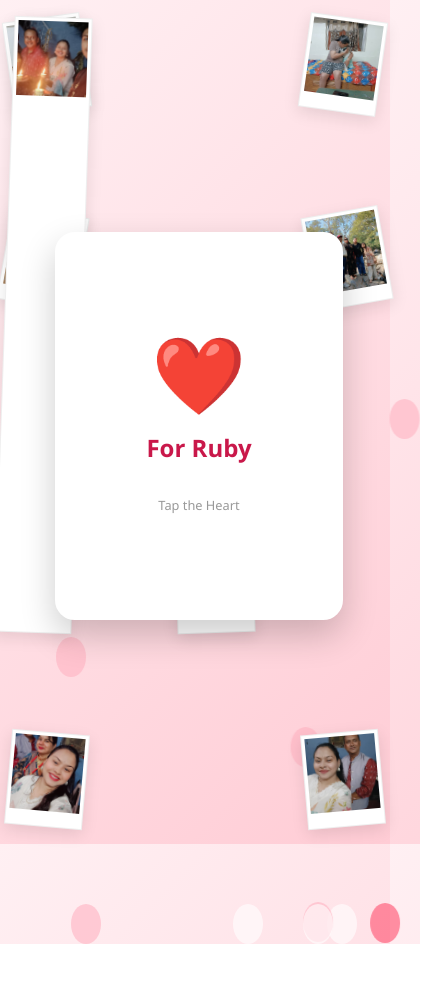
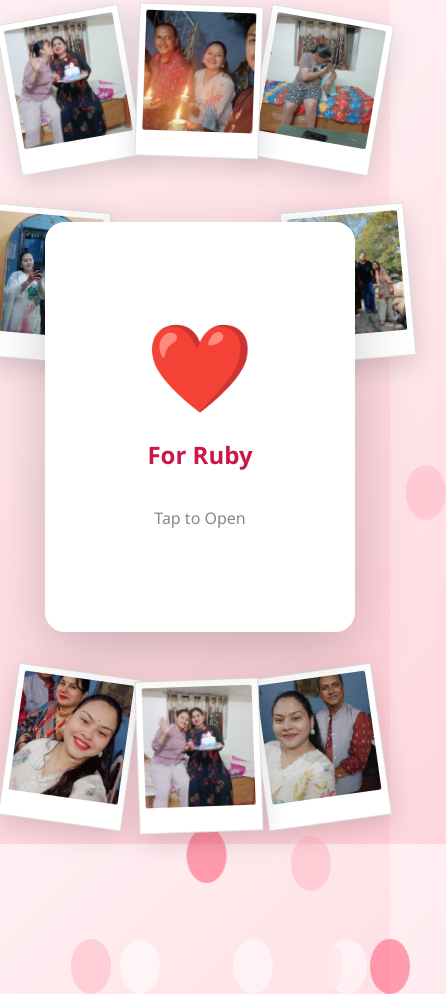
Before and after one commit to AADI-playz23/birthbay, a plain HTML site: page index.html in a window 390 px wide. Shown: the whole page, 446 px wide, since content can reach past the window. Before the commit the page ends 944 px from the top, so only its background shows below. Drawn offline with Linux system fonts and the light colour scheme.

Commit message:
Update index.html

```diff
--- a/index.html
+++ b/index.html
@@ -20,83 +20,83 @@
             display: flex;
             justify-content: center;
             align-items: center;
-            overflow-x: hidden;
+            overflow: hidden;
             perspective: 1000px;
         }
 
-        /* --- PHOTO FRAMES CONTAINER --- */
-        .frames-container {
-            position: fixed;
-            width: 100%;
-            height: 100%;
-            pointer-events: none;
-            z-index: 1;
-        }
-
+        /* --- LARGE PHOTO FRAMES --- */
         .frame {
             position: absolute;
-            width: 100px;
+            width: 160px; /* Increased size */
             background: white;
-            padding: 5px 5px 15px 5px;
-            box-shadow: 0 5px 15px rgba(0,0,0,0.1);
-            border: 1px solid #eee;
-            pointer-events: auto;
-            animation: float 5s ease-in-out infinite;
+            padding: 10px 10px 30px 10px;
+            box-shadow: 0 8px 25px rgba(0,0,0,0.15);
+            border: 1px solid #ddd;
+            z-index: 5;
+            transition: all 0.4s cubic-bezier(0.175, 0.885, 0.32, 1.275);
+            cursor: pointer;
+            animation: float 6s ease-in-out infinite;
         }
 
         .frame img {
             width: 100%;
-            height: 110px;
+            height: 180px; /* Increased height */
             object-fit: cover;
+            border-radius: 2px;
+        }
+
+        /* Hover/Tap Zoom Effect */
+        .frame:hover {
+            transform: scale(1.5) rotate(0deg) !important;
+            z-index: 200;
+            box-shadow: 0 15px 40px rgba(0,0,0,0.3);
         }
 
         @keyframes float {
             0%, 100% { transform: translateY(0) rotate(var(--r)); }
-            50% { transform: translateY(-10px) rotate(var(--r)); }
+            50% { transform: translateY(-15px) rotate(var(--r)); }
         }
 
-        /* Desktop Positioning (8 Frames) */
-        .f1 { top: 5%; left: 5%; --r: -8deg; }
-        .f2 { top: 5%; right: 5%; --r: 8deg; }
-        .f3 { bottom: 5%; left: 5%; --r: 5deg; }
-        .f4 { bottom: 5%; right: 5%; --r: -5deg; }
-        .f5 { top: 40%; left: 2%; --r: 10deg; }
-        .f6 { top: 40%; right: 2%; --r: -10deg; }
-        .f7 { top: 2%; left: 45%; --r: 2deg; }
-        .f8 { bottom: 2%; left: 45%; --r: -2deg; }
+        /* Desktop Positioning (Spaced out for bigger frames) */
+        .f1 { top: 5%; left: 3%; --r: -10deg; }
+        .f2 { top: 5%; right: 3%; --r: 10deg; }
+        .f3 { bottom: 5%; left: 3%; --r: 8deg; }
+        .f4 { bottom: 5%; right: 3%; --r: -8deg; }
+        .f5 { top: 35%; left: 1%; --r: 5deg; }
+        .f6 { top: 35%; right: 1%; --r: -5deg; }
+        .f7 { top: -2%; left: 40%; --r: 2deg; }
+        .f8 { bottom: -2%; left: 40%; --r: -2deg; }
 
         /* --- MOBILE OPTIMIZATION --- */
-        @media (max-width: 600px) {
+        @media (max-width: 768px) {
             .frame {
-                width: 70px;
-                padding: 3px 3px 10px 3px;
+                width: 110px; /* Balanced size for mobile */
+                padding: 6px 6px 20px 6px;
             }
-            .frame img { height: 75px; }
+            .frame img { height: 120px; }
 
-            /* Tighten positions for mobile so they don't overlap the card too much */
+            /* Repositioning for mobile to prevent overlap */
             .f1 { top: 2%; left: 2%; }
             .f2 { top: 2%; right: 2%; }
             .f3 { bottom: 2%; left: 2%; }
             .f4 { bottom: 2%; right: 2%; }
-            .f5 { top: 25%; left: 1%; }
-            .f6 { top: 25%; right: 1%; }
-            .f7 { bottom: 25%; left: 1%; }
-            .f8 { bottom: 25%; right: 1%; }
+            .f5 { top: 25%; left: -5%; }
+            .f6 { top: 25%; right: -5%; }
+            .f7 { top: 1%; left: 35%; }
+            .f8 { bottom: 1%; left: 35%; }
+
+            .frame:hover { transform: scale(1.8) !important; }
         }
 
         /* --- MAIN CARD --- */
         .card-wrapper {
-            width: 280px;
-            height: 380px;
+            width: 300px;
+            height: 400px;
             cursor: pointer;
             position: relative;
             transform-style: preserve-3d;
             transition: transform 0.8s cubic-bezier(0.175, 0.885, 0.32, 1.275);
-            z-index: 100;
-        }
-
-        @media (max-width: 350px) {
-            .card-wrapper { width: 240px; height: 340px; }
+            z-index: 150; /* Above frames */
         }
 
         .card-wrapper.open { transform: rotateY(180deg); }
@@ -111,20 +111,20 @@
             flex-direction: column;
             justify-content: center;
             align-items: center;
-            box-shadow: 0 15px 35px rgba(0,0,0,0.2);
+            box-shadow: 0 20px 60px rgba(0,0,0,0.2);
             background: #fff;
-            border: 4px solid white;
+            border: 5px solid white;
         }
 
         .back-side {
             transform: rotateY(180deg);
-            padding: 20px;
+            padding: 30px;
+            box-sizing: border-box;
             text-align: center;
-            background: #fffdfd;
         }
 
         .heart-btn {
-            font-size: 70px;
+            font-size: 80px;
             color: var(--primary);
             animation: heartbeat 1.4s infinite;
         }
@@ -137,22 +137,21 @@
         /* --- BALLOONS --- */
         .balloon {
             position: absolute;
-            bottom: -100px;
-            width: 30px;
-            height: 40px;
+            bottom: -150px;
+            width: 40px;
+            height: 55px;
             border-radius: 50%;
-            opacity: 0.6;
-            animation: floatAway 10s linear infinite;
+            opacity: 0.5;
+            animation: floatAway 12s linear infinite;
         }
 
         @keyframes floatAway {
-            to { bottom: 110vh; transform: translateX(50px); }
+            to { bottom: 120vh; transform: translateX(100px); }
         }
     </style>
 </head>
 <body>
 
-    <div class="frames-container">
     <div class="frame f1"><img src="1.jpg"></div>
     <div class="frame f2"><img src="2.jpg"></div>
     <div class="frame f3"><img src="3.jpg"></div>
@@ -161,60 +160,60 @@
     <div class="frame f6"><img src="6.jpg"></div>
     <div class="frame f7"><img src="7.jpg"></div>
     <div class="frame f8"><img src="8.jpg"></div>
-    </div>
 
     <div class="card-wrapper" id="bdayCard" onclick="handleFlip()">
         <div class="card-side front-side">
             <div class="heart-btn">❤️</div>
-            <h2 style="color: var(--accent); margin-top: 10px;">For Ruby</h2>
-            <p style="color: #999; font-size: 0.8rem;">Tap the Heart</p>
+            <h2 style="color: var(--accent); margin-top: 20px;">For Ruby</h2>
+            <p style="color: #888;">Tap to Open</p>
         </div>
         <div class="card-side back-side">
-            <h2 style="color: var(--accent); margin-bottom: 5px;">Happy Birthday!</h2>
-            <p style="color: #444; line-height: 1.4; font-size: 0.95rem;">
-                To the most amazing sister!<br><br>
-                I hope your special day is as wonderful as you are. Keep being awesome!
+            <h1 style="color: var(--accent);">Happy Birthday!</h1>
+            <p style="color: #444; line-height: 1.6;">
+                To my dearest sister Ruby,<br><br>
+                May your day be filled with love and your year filled with amazing moments. You are truly special!
             </p>
-            <p style="margin-top: 15px; font-weight: bold; color: var(--primary);">Love, Aadi</p>
+            <p style="margin-top: 25px; font-weight: bold; color: var(--primary);">~ Aadi</p>
         </div>
     </div>
 
     <script>
         function handleFlip() {
             const card = document.getElementById('bdayCard');
-            if(!card.classList.contains('open')) {
-                card.classList.add('open');
+            card.classList.toggle('open');
+            if(card.classList.contains('open')) {
                 triggerPopper();
             }
         }
 
         function triggerPopper() {
-            for(let i=0; i<50; i++) {
+            for(let i=0; i<70; i++) {
                 const conf = document.createElement('div');
                 conf.style.cssText = `
-                    position: fixed; width: 6px; height: 6px;
+                    position: fixed; width: 8px; height: 8px;
                     background: hsl(${Math.random()*360}, 100%, 50%);
                     left: 50%; top: 50%; z-index: 2000;
                 `;
                 document.body.appendChild(conf);
                 const angle = Math.random() * Math.PI * 2;
-                const tx = Math.cos(angle) * (150 + Math.random() * 200);
-                const ty = Math.sin(angle) * (150 + Math.random() * 200);
+                const dist = 200 + Math.random() * 400;
+                const tx = Math.cos(angle) * dist;
+                const ty = Math.sin(angle) * dist;
                 conf.animate([
-                    { transform: 'translate(0,0)', opacity: 1 },
-                    { transform: `translate(${tx}px, ${ty}px)`, opacity: 0 }
-                ], { duration: 1500, easing: 'ease-out' });
-                setTimeout(() => conf.remove(), 1500);
+                    { transform: 'translate(0,0) scale(1)', opacity: 1 },
+                    { transform: `translate(${tx}px, ${ty}px) scale(0)`, opacity: 0 }
+                ], { duration: 2000, easing: 'ease-out' });
+                setTimeout(() => conf.remove(), 2000);
             }
         }
 
         const colors = ['#ff4d6d', '#ffb3c1', '#ffffff'];
-        for(let i=0; i<10; i++) {
+        for(let i=0; i<12; i++) {
             const b = document.createElement('div');
             b.className = 'balloon';
             b.style.left = Math.random() * 100 + 'vw';
             b.style.backgroundColor = colors[Math.floor(Math.random()*colors.length)];
-            b.style.animationDelay = Math.random() * 10 + 's';
+            b.style.animationDelay = Math.random() * 12 + 's';
             document.body.appendChild(b);
         }
     </script>
```
Lines whose indentation alone changed are shown as unchanged.
